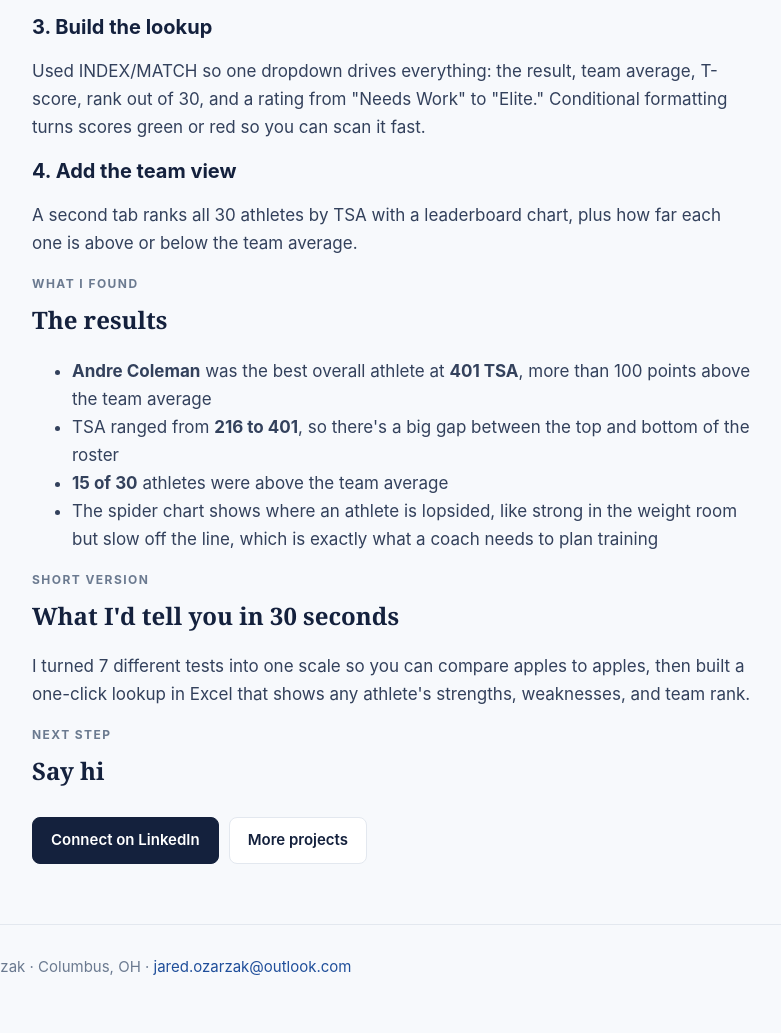
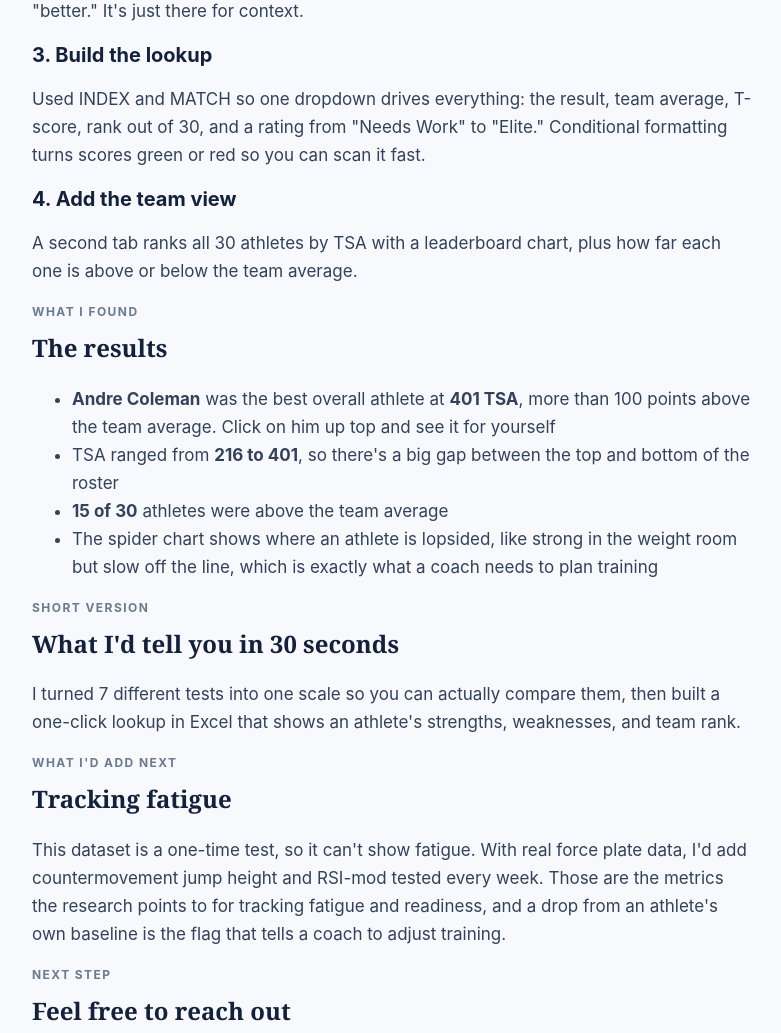
Before and after one commit to JaredOzarzak/JaredOzarzak.github.io, a plain HTML site: page athlete.html in a window 1280 px wide. Shown: the part 2136-3169 px from the top of the page, without its empty margins (248-1029 px from the left). Drawn offline with Linux system fonts and the light colour scheme.

Commit message:
Rewrite athlete dashboard page in my voice, add fatigue tracking

```diff
--- a/athlete.html
+++ b/athlete.html
@@ -31,12 +31,12 @@
 
 <span class="step">Why I did this</span>
 <h2 style="margin-top:6px">The question</h2>
-<p>When I was a sports scientist at Ohio Athletic Performance, coaches didn't want a spreadsheet full of numbers. They wanted to know: is this kid strong, fast, or explosive compared to the rest of the team, and what should we work on? So I built a dashboard where you pick one athlete and get the answer in a few seconds.</p>
+<p>When I was a sports scientist at Ohio Athletic Performance, coaches needed numbers fast. There are a few key things they want to know: is this kid strong, fast, or explosive? What's their RSI-mod? Are they fatiguing? What should we work on? So I built a dashboard where you can pick one athlete and get your answer in a few seconds.</p>
 
 <span class="step">The data</span>
 <h2 style="margin-top:6px">What I worked with</h2>
 <ul>
-<li><strong>30 athletes</strong> with 7 tests each: body mass, bench 1RM, squat 1RM, IMTP peak force, vertical jump, broad jump, and sprint time</li>
+<li>A team of <strong>30 athletes</strong> with 7 tests each (body mass, bench 1RM, squat 1RM, IMTP peak force, vertical jump, broad jump, and sprint time). You can always add whatever tests you want</li>
 <li>A practice dataset from a data analytics course, with made-up names so it reads like a real roster</li>
 </ul>
 
@@ -47,14 +47,14 @@
 <h3>2. Roll it into one number</h3>
 <p>I added up the 6 performance T-scores into a <strong>TSA (Total Score of Athleticism)</strong>, so the team average is about 300. I left body mass out of the total since being heavier isn't "better." It's just there for context.</p>
 <h3>3. Build the lookup</h3>
-<p>Used INDEX/MATCH so one dropdown drives everything: the result, team average, T-score, rank out of 30, and a rating from "Needs Work" to "Elite." Conditional formatting turns scores green or red so you can scan it fast.</p>
+<p>Used INDEX and MATCH so one dropdown drives everything: the result, team average, T-score, rank out of 30, and a rating from "Needs Work" to "Elite." Conditional formatting turns scores green or red so you can scan it fast.</p>
 <h3>4. Add the team view</h3>
 <p>A second tab ranks all 30 athletes by TSA with a leaderboard chart, plus how far each one is above or below the team average.</p>
 
 <span class="step">What I found</span>
 <h2 style="margin-top:6px">The results</h2>
 <ul>
-<li><strong>Andre Coleman</strong> was the best overall athlete at <strong>401 TSA</strong>, more than 100 points above the team average</li>
+<li><strong>Andre Coleman</strong> was the best overall athlete at <strong>401 TSA</strong>, more than 100 points above the team average. Click on him up top and see it for yourself</li>
 <li>TSA ranged from <strong>216 to 401</strong>, so there's a big gap between the top and bottom of the roster</li>
 <li><strong>15 of 30</strong> athletes were above the team average</li>
 <li>The spider chart shows where an athlete is lopsided, like strong in the weight room but slow off the line, which is exactly what a coach needs to plan training</li>
@@ -62,10 +62,14 @@
 
 <span class="step">Short version</span>
 <h2 style="margin-top:6px">What I'd tell you in 30 seconds</h2>
-<p>I turned 7 different tests into one scale so you can compare apples to apples, then built a one-click lookup in Excel that shows any athlete's strengths, weaknesses, and team rank.</p>
+<p>I turned 7 different tests into one scale so you can actually compare them, then built a one-click lookup in Excel that shows an athlete's strengths, weaknesses, and team rank.</p>
+
+<span class="step">What I'd add next</span>
+<h2 style="margin-top:6px">Tracking fatigue</h2>
+<p>This dataset is a one-time test, so it can't show fatigue. With real force plate data, I'd add countermovement jump height and RSI-mod tested every week. Those are the metrics the research points to for tracking fatigue and readiness, and a drop from an athlete's own baseline is the flag that tells a coach to adjust training.</p>
 
 <span class="step">Next step</span>
-<h2 style="margin-top:6px">Say hi</h2>
+<h2 style="margin-top:6px">Feel free to reach out</h2>
 <div class="btns"><a class="btn primary" href="https://www.linkedin.com/in/jared-ozarzak">Connect on LinkedIn</a><a class="btn" href="index.html#projects">More projects</a></div>
 </article>
 <footer><div class="wrap">Jared Ozarzak · Columbus, OH · <a href="mailto:jared.ozarzak@outlook.com">jared.ozarzak@outlook.com</a></div></footer>
```
